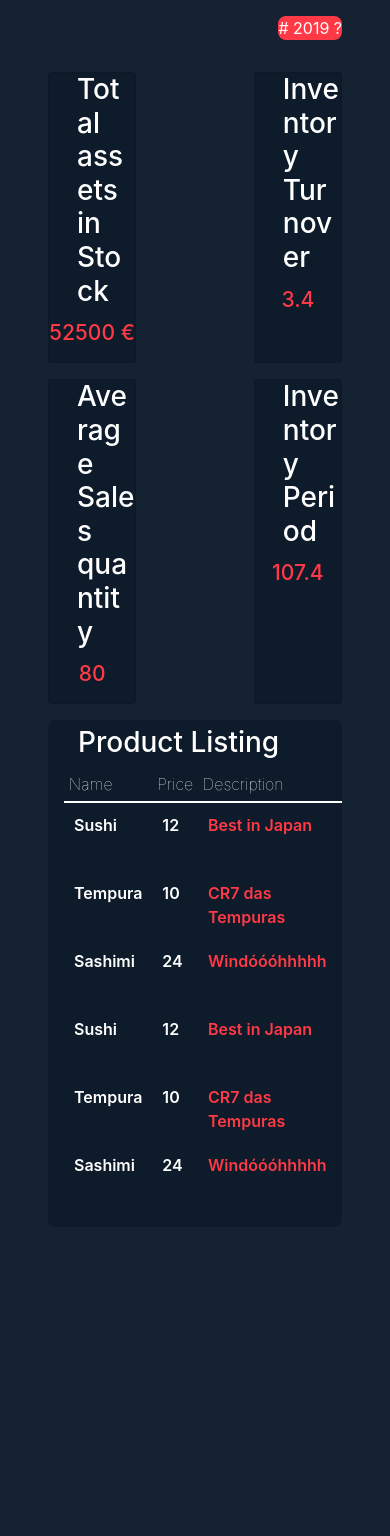
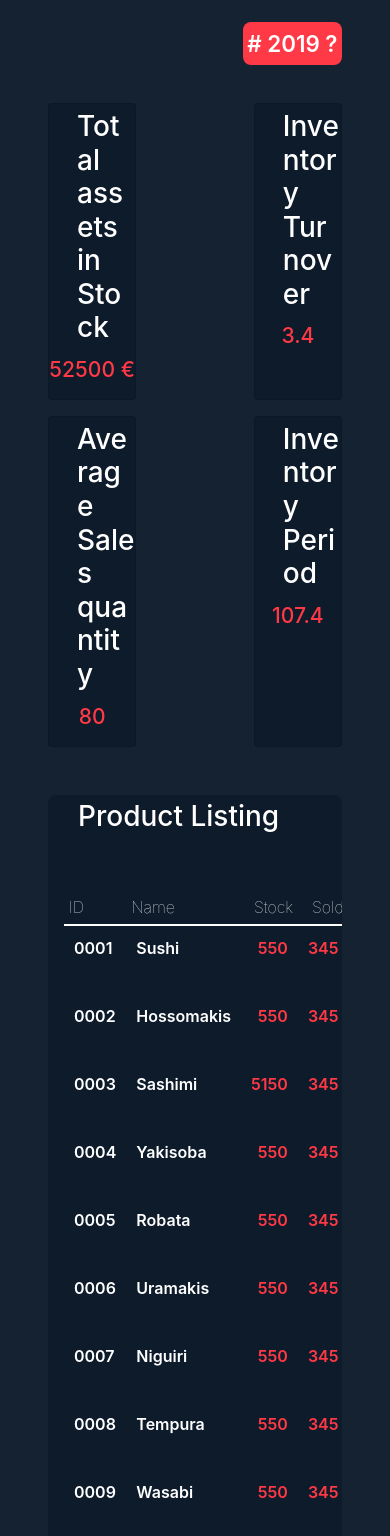
Before and after one commit to antoniopedrodantas/sinf-feup, a React (Create React App) app in the folder tempura/client/: page /stock in a window 390 px wide. Shown: the top 1536 px of the page. Before the commit the page ends 1227 px from the top, so only its background shows below. Built offline with nearby package versions, Linux system fonts and the light colour scheme.

Commit message:
Stock page style almost done, missing media queries

```diff
--- a/tempura/client/src/components/CustomTable/CustomTable.tsx
+++ b/tempura/client/src/components/CustomTable/CustomTable.tsx
@@ -76,4 +76,5 @@ export default CustomTable;
 /*
 TODO
 - meter scroll vertical quando houver demasiados items
+- adicionar media queries ao cartoes
 */
--- a/tempura/client/src/components/SingleValueCard/styles/SingleValueCard.css
+++ b/tempura/client/src/components/SingleValueCard/styles/SingleValueCard.css
@@ -14,6 +14,7 @@
 .card-title{
   text-align: left;
   padding-left: 1em;
+  margin-top: 0.2em;
 }
 
 .card-value{
--- a/tempura/client/src/scenes/Stock/Stock.tsx
+++ b/tempura/client/src/scenes/Stock/Stock.tsx
@@ -6,15 +6,19 @@ import './styles/Stock.css';
 
 const Stock: React.FC = () => {
 
-  const columns1 = ["Name", "Price", "Description", "Test", "Test", "Test"];
-  const types1   = ["text", "text", "text", "money", "money", "money"];
+  const columns1 = ["ID", "Name", "Stock", "Sold", "Avg. Purchase Price", "Avg. Selling Price"];
+  const types1   = ["text", "text", "number", "number", "money", "money"];
   const values1  = [
-                      ["Sushi", "12", "Best in Japan", "1", "244", "Fafe"],
-                      ["Tempura", "10", "CR7 das Tempuras", "1", "2", "Fafe"],
-                      ["Sashimi", "24", "Windóóóhhhhh", "122", "12", "Fafe"],
-                      ["Sushi", "12", "Best in Japan", "1", "244", "Fafe"],
-                      ["Tempura", "10", "CR7 das Tempuras", "1", "2", "Fafe"],
-                      ["Sashimi", "24", "Windóóóhhhhh", "122", "12", "Fafe"]
+                      ["0001", "Sushi", "550", "345", "9.2", "15.0"],
+                      ["0002", "Hossomakis", "550", "345", "9.6", "16.2"],
+                      ["0003", "Sashimi", "5150", "345", "11.5", "17.5"],
+                      ["0004", "Yakisoba", "550", "345", "8.8", "13.0"],
+                      ["0005", "Robata", "550", "345", "5.2", "10.0"],
+                      ["0006", "Uramakis", "550", "345", "9.9", "16.5"],
+                      ["0007", "Niguiri", "550", "345", "7.5", "14.7"],
+                      ["0008", "Tempura", "550", "345", "6.1", "12.2"],
+                      ["0009", "Wasabi", "550", "345", "10.2", "10.9"]
+
                     ];
   return (
     <>
@@ -40,3 +44,8 @@ const Stock: React.FC = () => {
 };
 
 export default Stock;
+
+/*
+TODO
+- scroll after certain products
+*/
--- a/tempura/client/src/scenes/Stock/styles/Stock.css
+++ b/tempura/client/src/scenes/Stock/styles/Stock.css
@@ -13,15 +13,20 @@
 }
 
 .product-listing{
-    margin-top:1em;
+    margin-top:3em;
 }
 
 .date-selection{
     background-color: var(--red-color);
     border-radius: 8px;
+
     margin-bottom: 1em;
     margin-top: 1em;
+    margin-left: auto;
+    padding:0.2em;
+
     width: fit-content;
-    margin-left: auto;
+    font-weight: 600;
+    font-size: 1.4em;
 
 }
```
